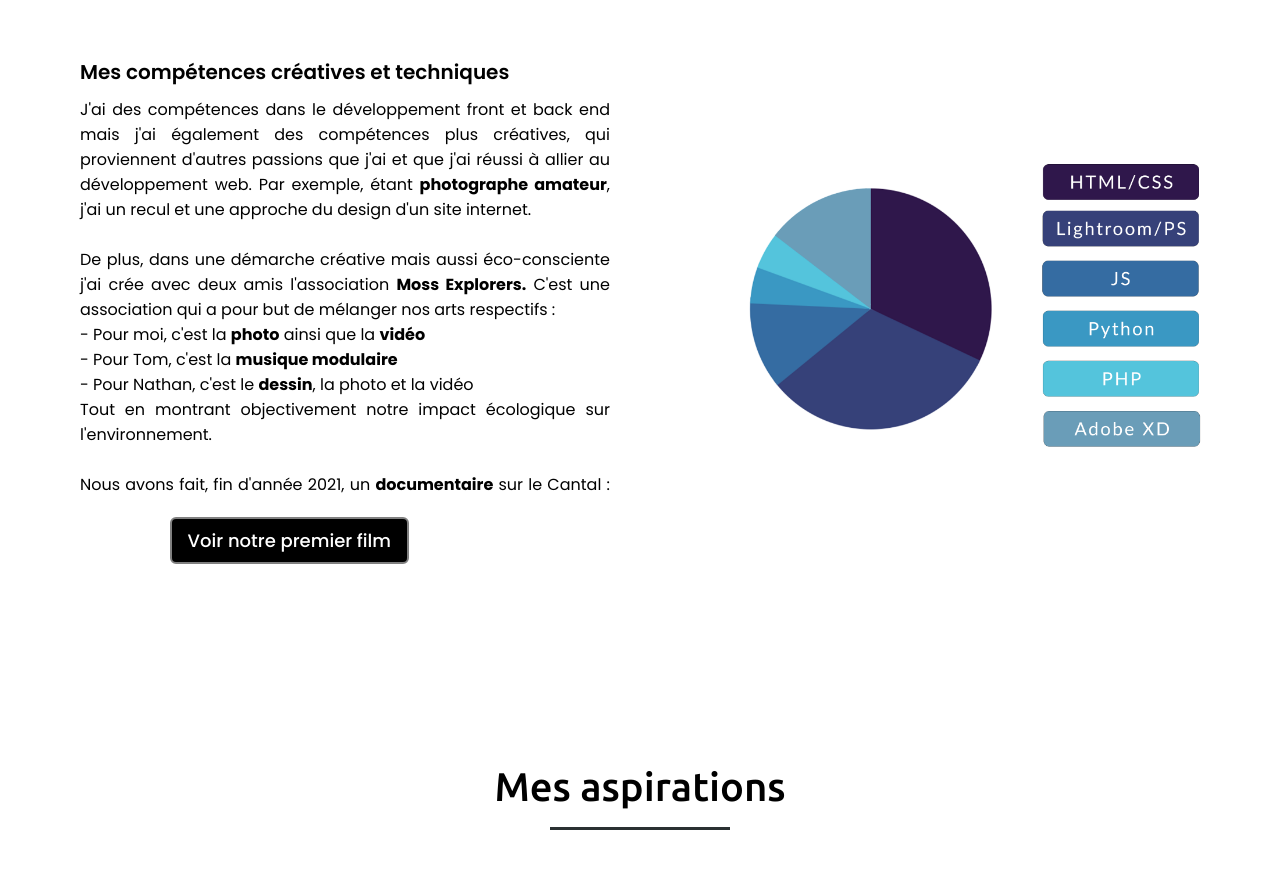
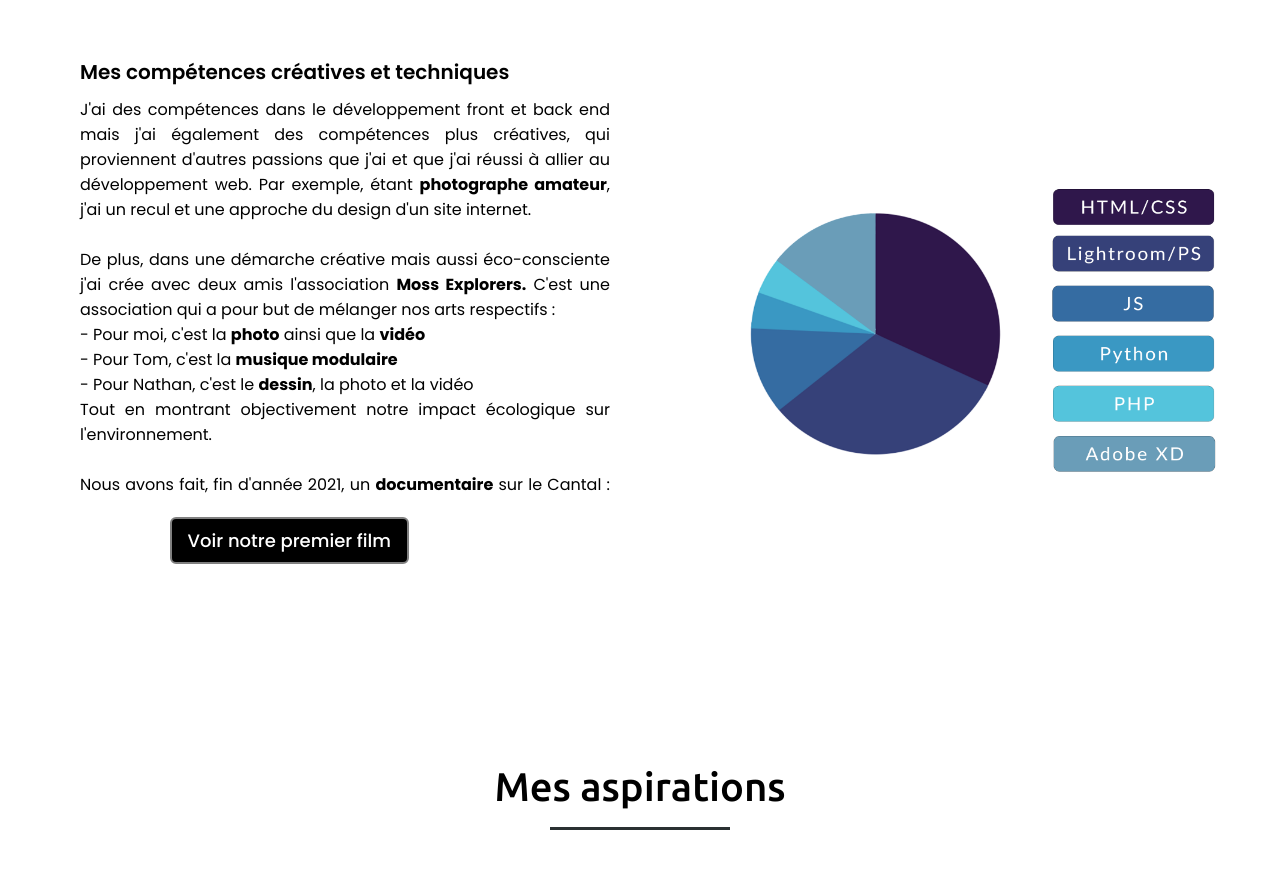
Before and after one commit to Eracoptere/Portfolio_site, a plain HTML site: page index.html in a window 1280 px wide. Shown: the part 2322-3209 px from the top of the page. Drawn offline with nearby package versions, Linux system fonts and the light colour scheme.

Commit message:
Modif media queries pour image diagramme

```diff
--- a/style.css
+++ b/style.css
@@ -544,6 +544,12 @@ footer span a:hover{
 
 
 /* responsive media query start */
+@media (min-width: 1104px) {
+    .diag {
+        height: 32vw!important;
+        width: 45vw!important;
+    }
+}
 @media (max-width: 1104px) {
     .about .about-content .left img{
         height: 350px;
@@ -686,6 +692,7 @@ footer span a:hover{
 
 .diag {
     padding-left: 50px;
-    height: 45vh;
-    width: 70vh;
+    padding-top: 50px;
+    height: 65vw;
+    width: 90vw;
 }
```
Also changed, not shown: 2 other files.
